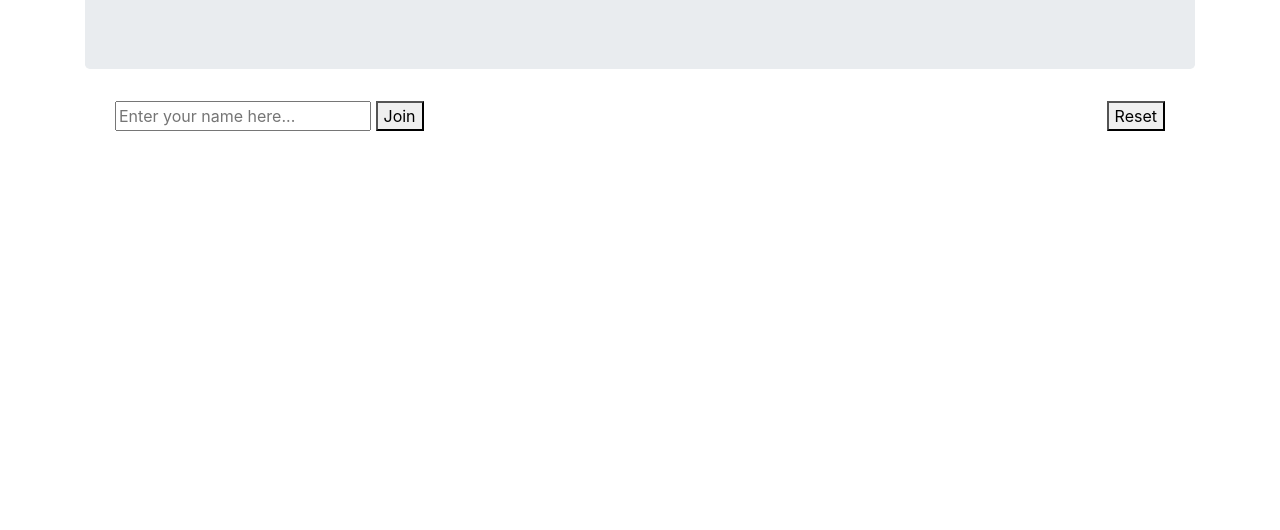
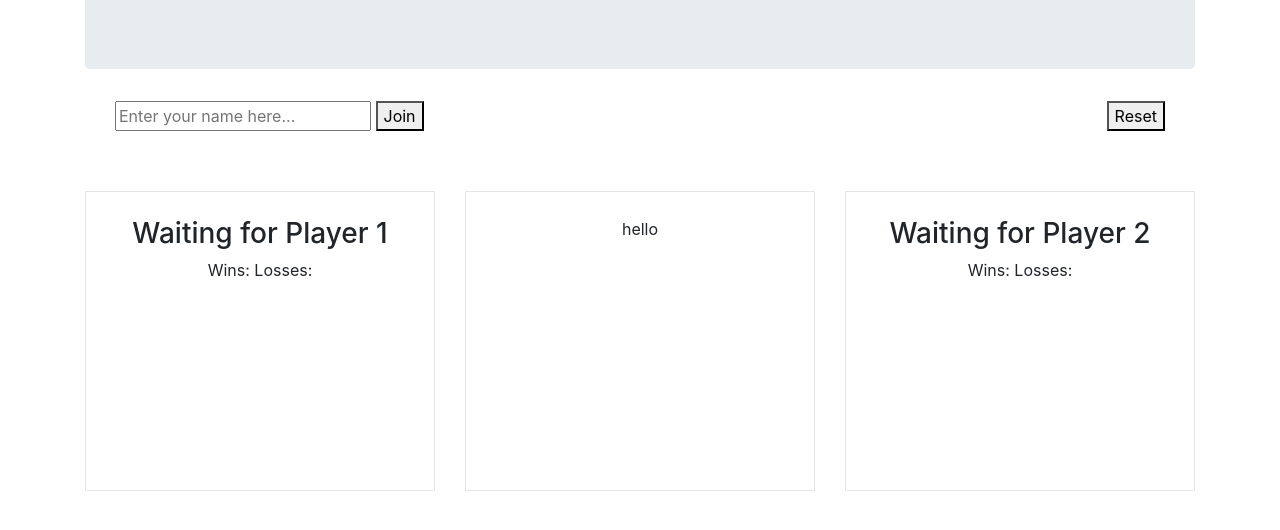
Before and after one commit to Adam28P/RPS-Multiplayer, a plain HTML site: page index.html in a window 1280 px wide. Shown: the part 152-682 px from the top of the page. Drawn offline with nearby package versions, Linux system fonts and the light colour scheme.

Commit message:
Added player boxes and stying

```diff
--- a/assets/css/style.css
+++ b/assets/css/style.css
@@ -14,3 +14,15 @@
     float: left;
     width: 60%;
   }
+
+  #player-slot{
+    text-align: center;
+    margin-bottom: 30px
+  }
+
+  .box{
+    height: 300px;
+    border: 1px solid #e5e5e5;
+    padding-top: 25px;
+    text-align: center;
+  }
--- a/index.html
+++ b/index.html
@@ -42,7 +42,38 @@
                     </div>
                 </div>
             </div>
+
+            <div class="col-md-12">
+                <div id="player-slot"></div>
+
+            </div>
+
+            <div class="col-md-4">
+                <div class="box">
+                    <h3 id="player-1-name">Waiting for Player 1</h3>
+                    <p id="wins-losses-1">Wins:
+                        <span id="player-1-wins"></span> Losses:
+                        <span id="player-1-losses"></span>
+                    </p>
+                </div>
+            </div>
+            <div class="col-md-4">
+                <div class="box">
+                    hello
+                </div>
+            </div>
+            <div class="col-md-4">
+                <div class="box">
+                    <h3 id="player-2-name">Waiting for Player 2</h3>
+                    <p id="wins-losses-2">Wins:
+                        <span id="player-2-wins"></span> Losses:
+                        <span id="player-2-losses"></span>
+                    </p>
+                </div>
+            </div>
         </div>
+    </div>
+    </div>
 
     </div>
 
```
